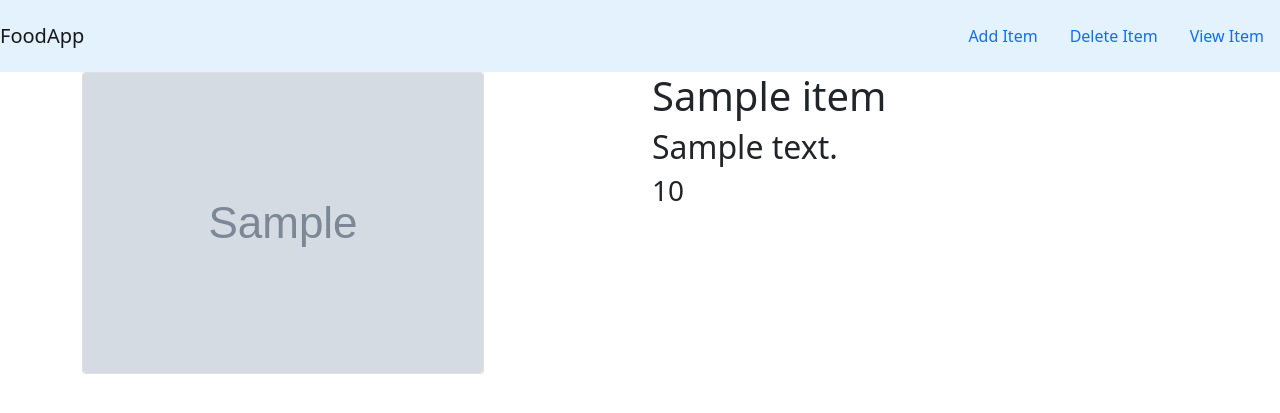
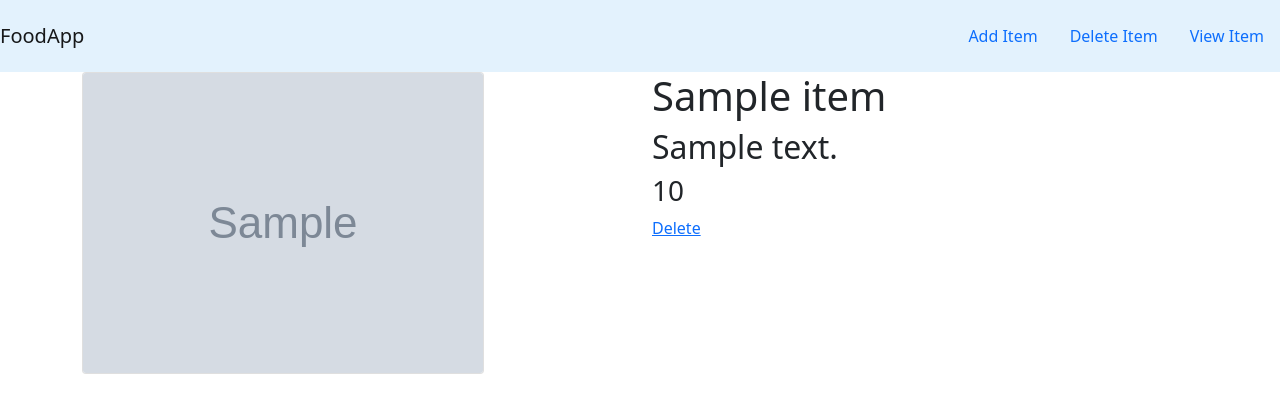
Before and after one commit to kideedee/django_food_menu_app, a Django app: page /food/1 in a window 1280 px wide. Shown: the top 413 px of the page. Run offline with Django 4.2, Linux system fonts and the light colour scheme; tables that the repository leaves empty hold one stand-in row (values such as "Sample post"); grey boxes marked "Sample" are stand-in pictures.

Commit message:
implementing delete functionality

```diff
--- a/food/urls.py
+++ b/food/urls.py
@@ -9,4 +9,5 @@ urlpatterns = [
     path('<int:item_id>', views.detail, name='detail'),
     path('add', views.create_item, name='create_item'),
     path('update/<int:id>', views.update_item, name='update_item'),
+    path('delete/<int:id>', views.delete_item, name='delete_item'),
 ]
--- a/food/views.py
+++ b/food/views.py
@@ -46,3 +46,13 @@ def update_item(request, id):
     return render(request, 'food/item-form.html', {'form': form})
 
     return None
+
+
+def delete_item(request, id):
+    item = Item.objects.get(id=id)
+
+    if request.method == 'POST':
+        item.delete()
+        return redirect('food:index')
+
+    return render(request, 'food/item-delete.html', {'item': item})
--- a/templates/food/detail.html
+++ b/templates/food/detail.html
@@ -9,6 +9,7 @@
                 <h1>{{ item.item_name }}</h1>
                 <h2>{{ item.item_desc }}</h2>
                 <h3>{{ item.item_price }}</h3>
+                <a href="{% url 'food:delete_item' item.id %}">Delete</a>
             </div>
         </div>
     </div>
--- /dev/null
+++ b/templates/food/item-delete.html
@@ -0,0 +1,5 @@
+<form method="POST">
+    {% csrf_token %}
+    <h2>Are you sure want to delete {{ item.item_name }}</h2>
+    <button type="submit">Confirm</button>
+</form>
```
